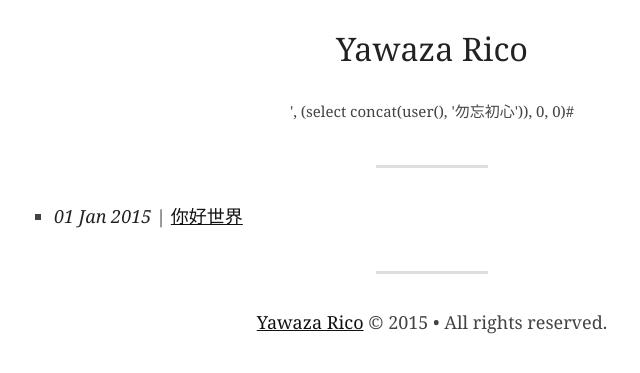
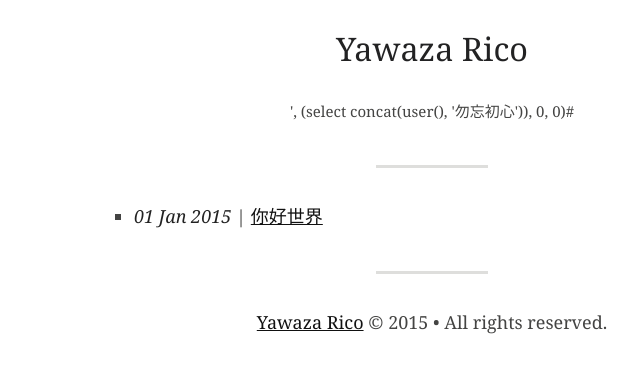
Before and after one commit to bakarico/bakarico.github.io, a Jekyll site: the page built from index.html, in a window 1280 px wide. Shown: the top 373 px of the page, without its empty margins (208-848 px from the left). Built offline with Jekyll 4.4.1, drawn with Linux system fonts in a browser that asks for light colours.

Commit message:
优化主页细节

```diff
--- a/assets/css/style.css
+++ b/assets/css/style.css
@@ -1,6 +1,15 @@
 .wrapper {
     width: 800px;
     margin: 0 auto;
+}
+
+.container {
+    width: 80%;
+    margin: 0 auto;
+}
+
+.date {
+    float: right;
 }
 
 input,button,select,textarea{outline:none}
```
